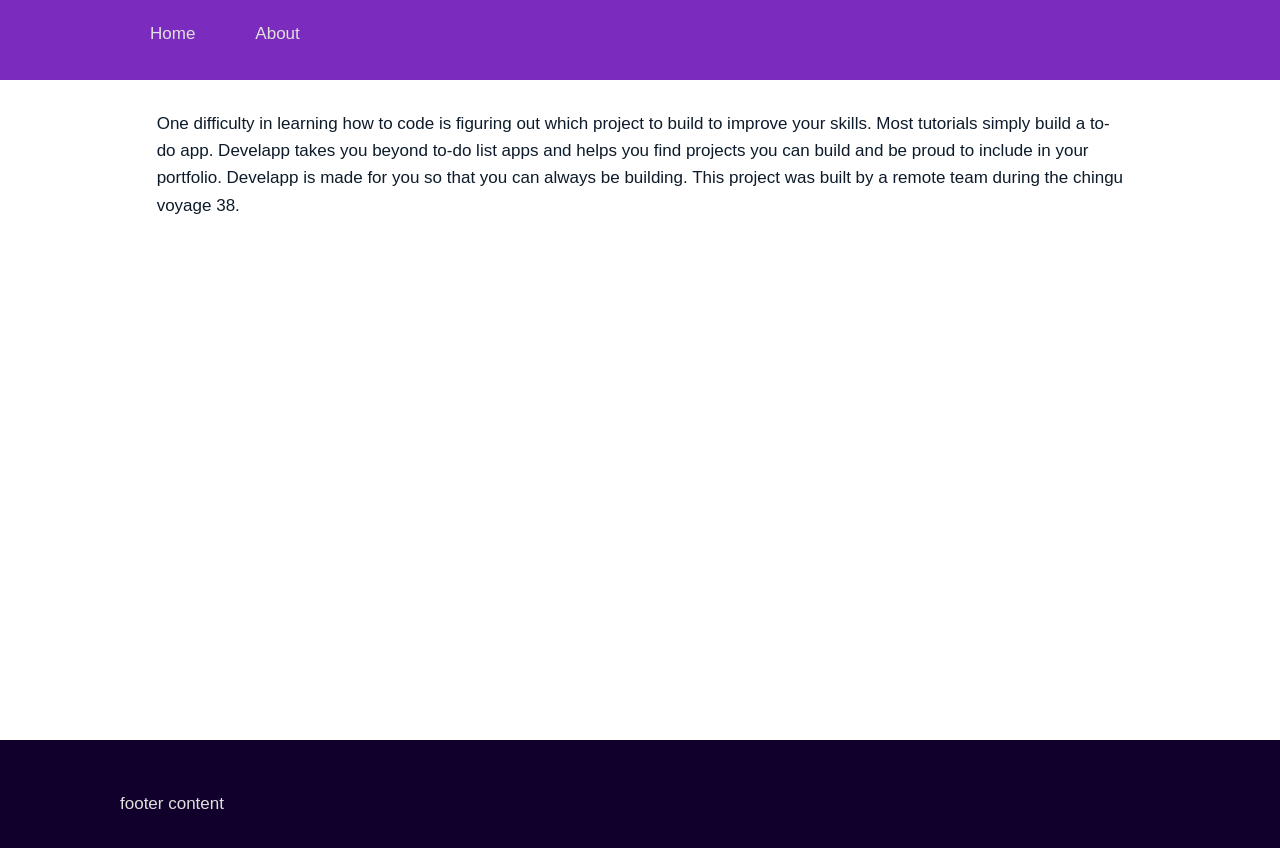
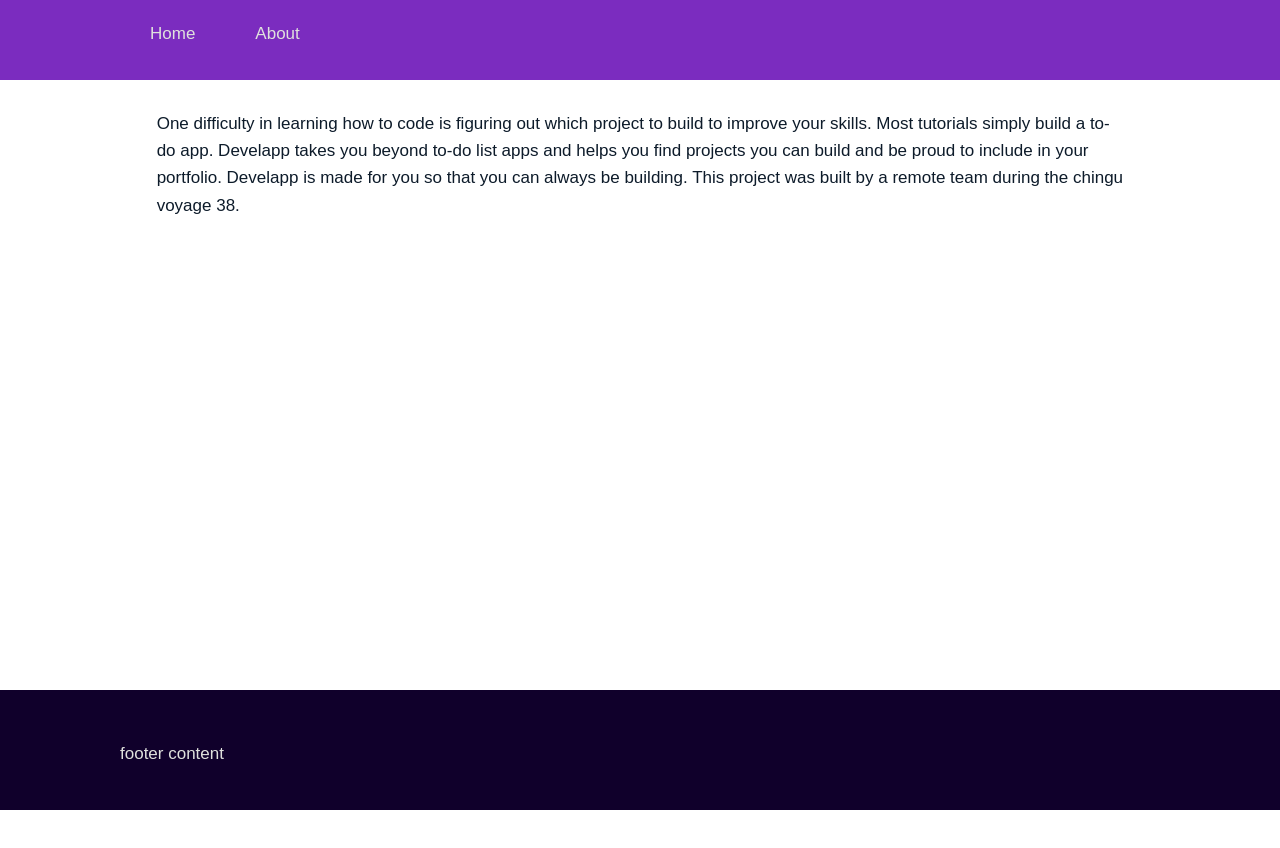
Before and after one commit to chingu-voyages/v38-geckos-team-04, a React (Create React App) app in the folder frontend/: page /about in a window 1280 px wide. Shown: the top 848 px of the page. After the commit the page ends 810 px from the top, so only its background shows below. Built offline with nearby package versions, Linux system fonts and the light colour scheme; a web font is replaced by a local one.

Commit message:
adjust about page and footer to fill viewport

```diff
--- a/frontend/src/sass/App.scss
+++ b/frontend/src/sass/App.scss
@@ -5,7 +5,7 @@
     color: $platinum;
     display: grid;
     grid-template-columns: repeat(12, minmax(min-content, 1fr));
-    grid-template-rows: 10vh minmax(min-content, auto) 20vh;
+    grid-template-rows: 10vh minmax(min-content, auto) 15vh;
     grid-template-areas: "hero hero hero hero hero hero hero hero hero hero hero hero"
                          "main main main main main main main main main main main main"
                          "footer footer footer footer footer footer footer footer footer footer footer footer";
--- a/frontend/src/sass/components/about.scss
+++ b/frontend/src/sass/components/about.scss
@@ -2,14 +2,12 @@
 @import "../abstract/mixins.scss";
 
 #about {
-  height: calc(100vh - 12rem);
+  height: calc(100vh - 15vh - 7rem);
         // styles for devices with a min-width of 600px
     @include breakpoint(37.5em) {
-      height: calc(100vh - 14rem);
     }
 
     // styles for devices with a min-width of 900px
     @include breakpoint(56.25em) {
-
     }
 }
--- a/frontend/src/sass/components/footer.scss
+++ b/frontend/src/sass/components/footer.scss
@@ -5,7 +5,6 @@
     background-color: $russian-violet;
     grid-area: footer;
     padding: 5rem 2rem 0;
-    height: 100%;
 
     // styles for devices with a min-width of 600px
     @include breakpoint(37.5em) {
```
